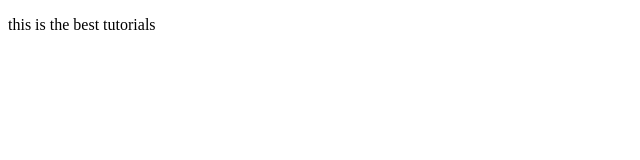
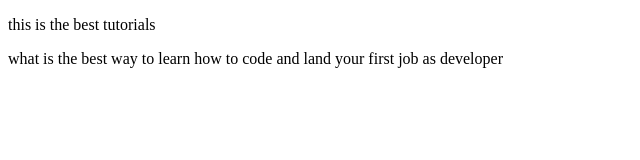
Before and after one commit to Gabriel-Andy/Git-course, a plain HTML site: page index.html in a window 1280 px wide. Shown: the whole page, without its empty margins (0-640 px from the left). Drawn offline with Linux system fonts and the light colour scheme.

Commit message:
I am adding the new paragraph

```diff
--- a/index.html
+++ b/index.html
@@ -7,5 +7,9 @@
   </head>
   <body>
     <p>this is the best tutorials</p>
+    <p>
+      what is the best way to learn how to code and land your first job as
+      developer
+    </p>
   </body>
 </html>
```
